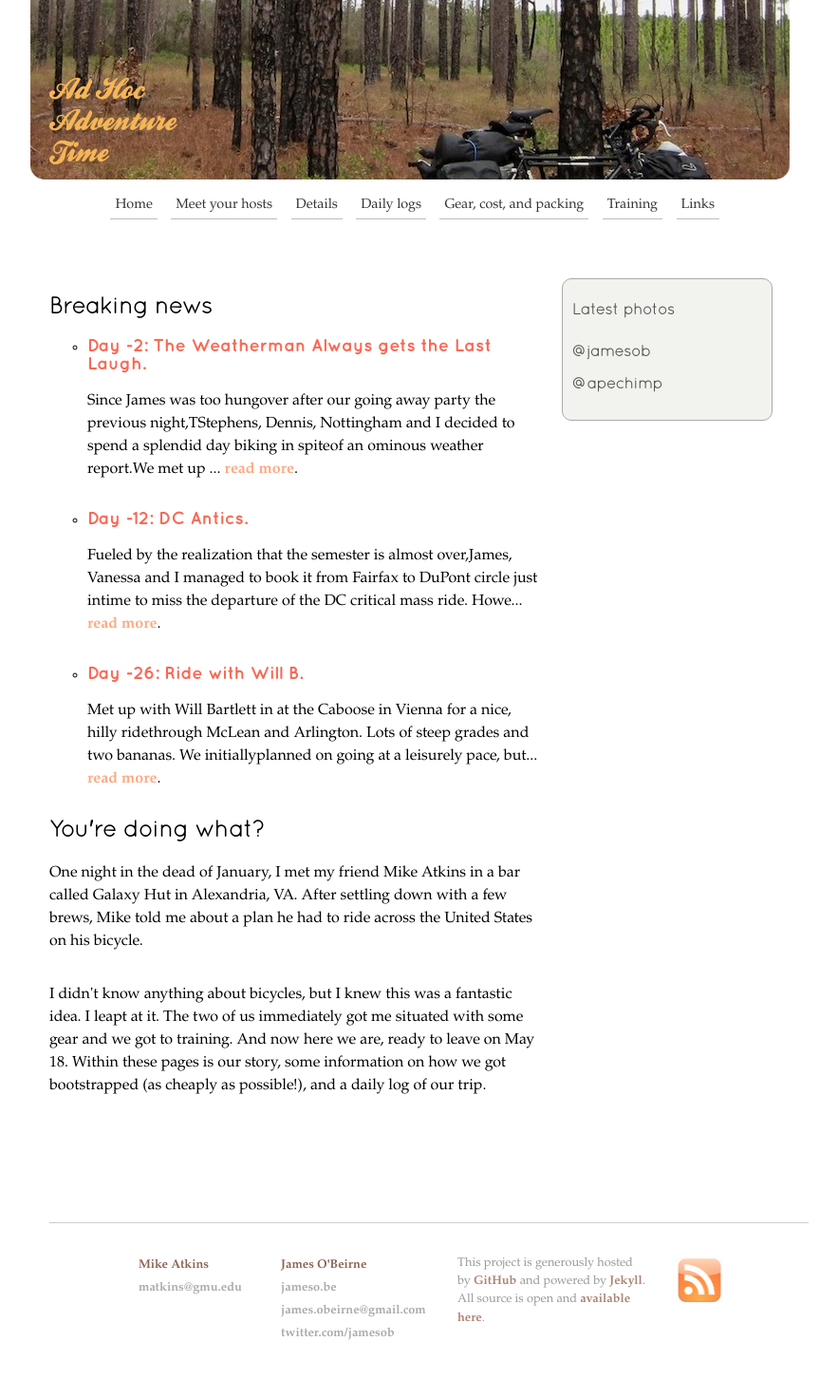
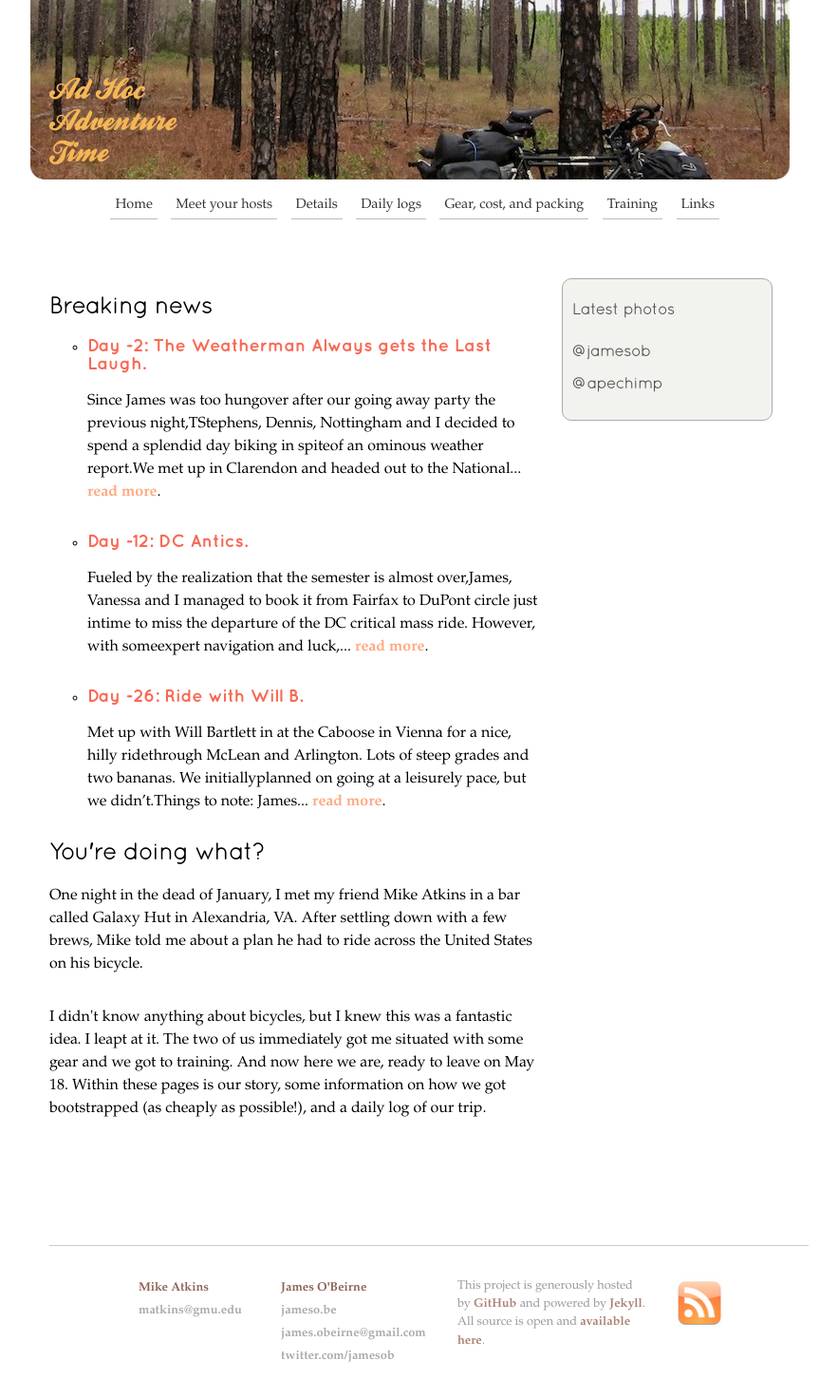
Before and after one commit to jamesob/biketrip, a Jekyll site: the page built from index.html, in a window 1280 px wide. Shown: the whole page at 95% size, without its empty margins (208-1091 px from the left). Built offline with Jekyll 4.4.1, drawn with Linux system fonts in a browser that asks for light colours; before the commit the page ends 1447 px from its top, so only the background shows below that.

Commit message:
truncatewords

```diff
--- a/index.html
+++ b/index.html
@@ -11,7 +11,7 @@ title: Ad Hoc Adventure Time
       <li>
       <h3 class="postTitle"><a href="{{ post.url }}">{{ post.title }}</a></h3>
         <div class="dayDescription">
-          <p>{{ post.content | strip_newlines | strip_html | truncate: 200 }}
+          <p>{{ post.content | strip_newlines | strip_html | truncatewords: 40 }}
           <b><a href="{{ post.url }}">read more</a></b>.
         </div>
       </li>
--- a/preparing.html
+++ b/preparing.html
@@ -19,7 +19,7 @@ lot higher than 56 days.</p>
     <li>
       <h3 class="postTitle"><a href="{{ post.url }}">{{ post.title }}</a></h3>
       <div class="trainingDescription">
-        <p>{{ post.content | strip_html | strip_newlines | truncate: 200 }}
+        <p>{{ post.content | strip_html | strip_newlines | truncatewords: 40 }}
         <b><a href="{{ post.url }}">read more</a></b>.
       </div>
     </li>
```
